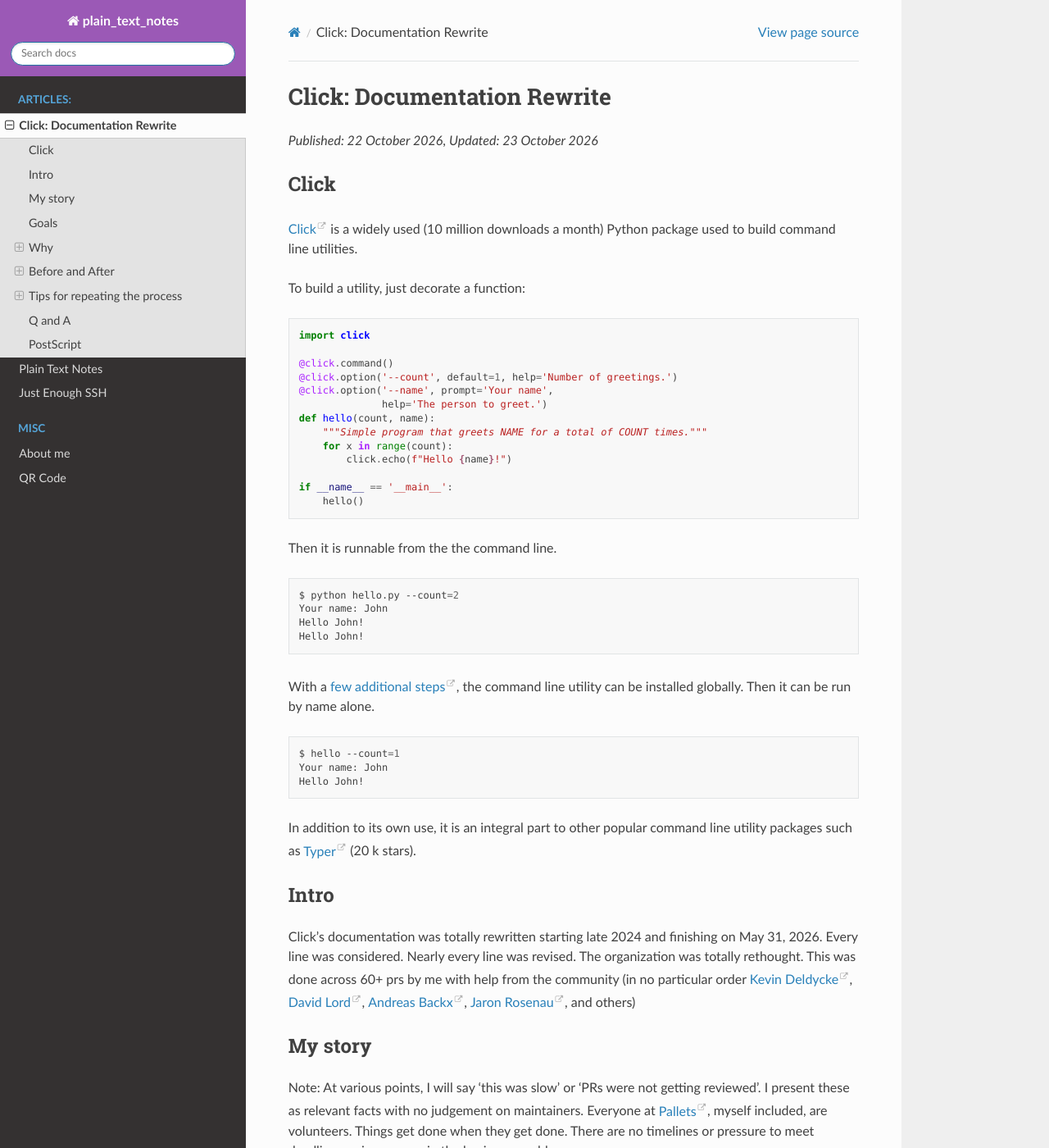
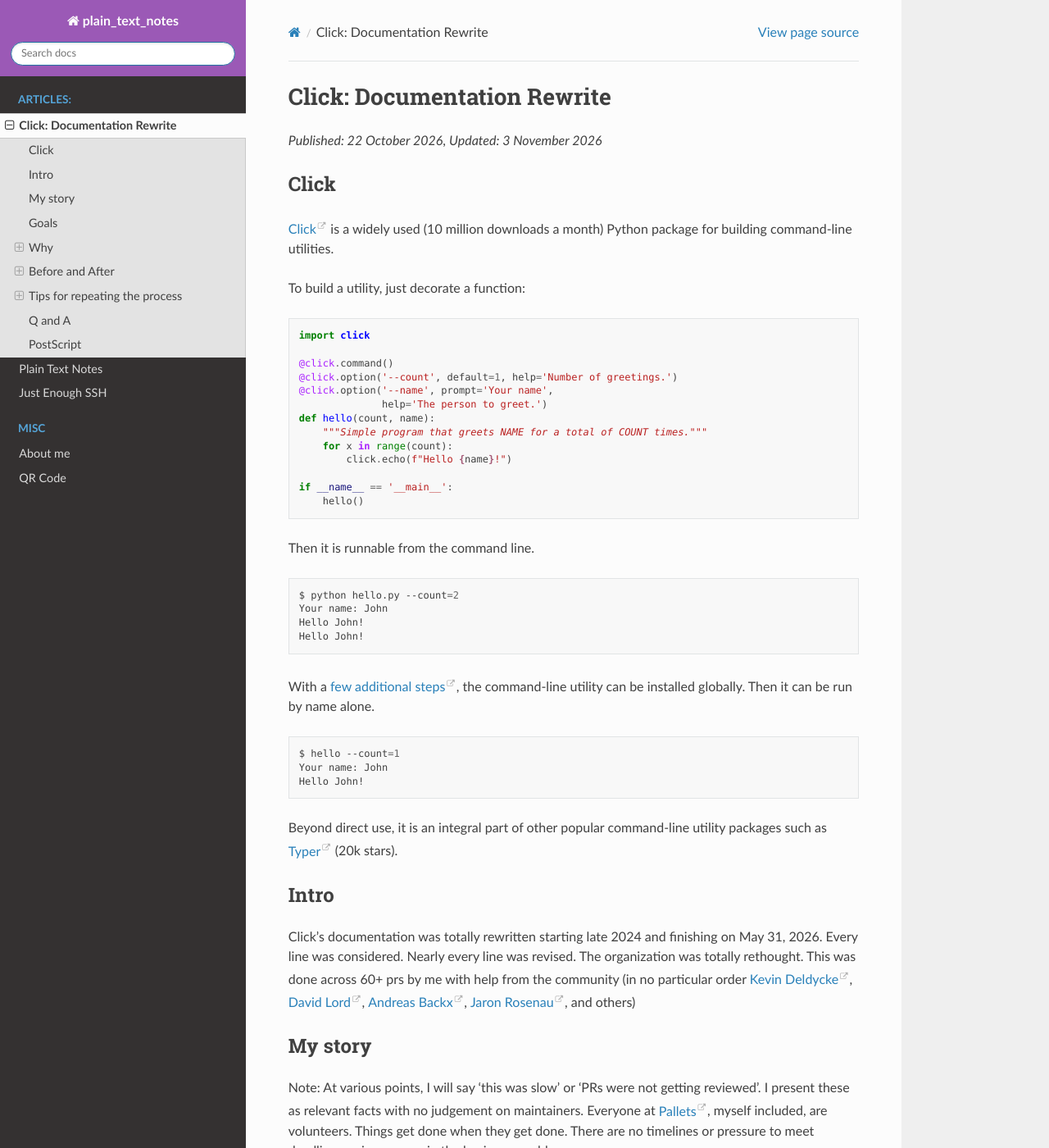
Before and after one commit to Rowlando13/plain-text-notes, a Sphinx documentation site: the page built from docs/click/click_docs_rewrite.md, in a window 1280 px wide and 1400 px high. Shown: the whole window at 82% size. Built offline with Sphinx 7.4.7 and the Read the Docs theme 3.1.0, drawn with Linux system fonts in a browser that asks for light colours.

Commit message:
Fix typos.

````diff
--- a/docs/click/click_docs_rewrite.md
+++ b/docs/click/click_docs_rewrite.md
@@ -1,9 +1,9 @@
 # Click: Documentation Rewrite
 
-*Published: 22 October 2026*, *Updated: 23 October 2026*
+*Published: 22 October 2026*, *Updated: 3 November 2026*
 
 ## Click
-[Click](https://github.com/pallets/click/) is a widely used (10 million downloads a month) Python package used to build command line utilities.
+[Click](https://github.com/pallets/click/) is a widely used (10 million downloads a month) Python package for building command-line utilities.
 
 To build a utility, just decorate a function:
 
@@ -24,7 +24,7 @@ if __name__ == '__main__':
 
 ```
 
-Then it is runnable from the the command line.
+Then it is runnable from the command line.
 
 ```bash
 $ python hello.py --count=2
@@ -33,7 +33,7 @@ Hello John!
 Hello John!
 
 ```
-With a [few additional steps](https://click.palletsprojects.com/en/stable/entry-points/), the command line utility can be installed globally. Then it can be run by name alone.
+With a [few additional steps](https://click.palletsprojects.com/en/stable/entry-points/), the command-line utility can be installed globally. Then it can be run by name alone.
 
 ```bash
 $ hello --count=1
@@ -41,7 +41,7 @@ Your name: John
 Hello John!
 ```
 
-In addition to its own use, it is an integral part to other popular command line utility packages such as [Typer](https://github.com/fastapi/typer) (20 k stars).
+Beyond direct use, it is an integral part of other popular command-line utility packages such as [Typer](https://github.com/fastapi/typer) (20k stars).
 
 ## Intro
 
````
